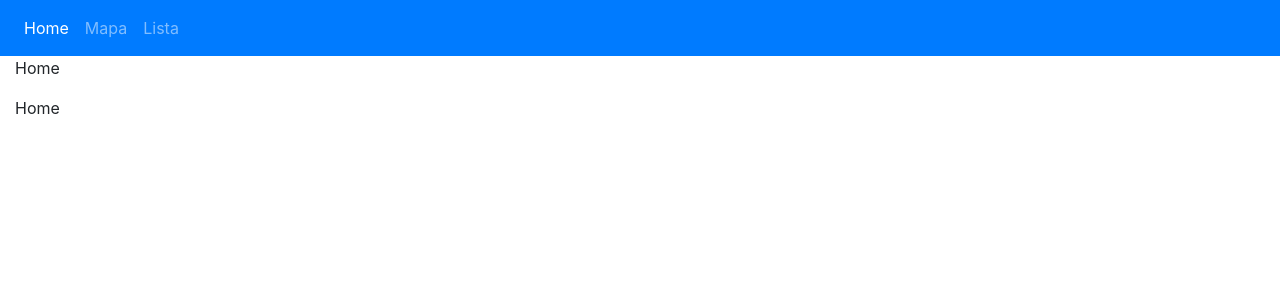
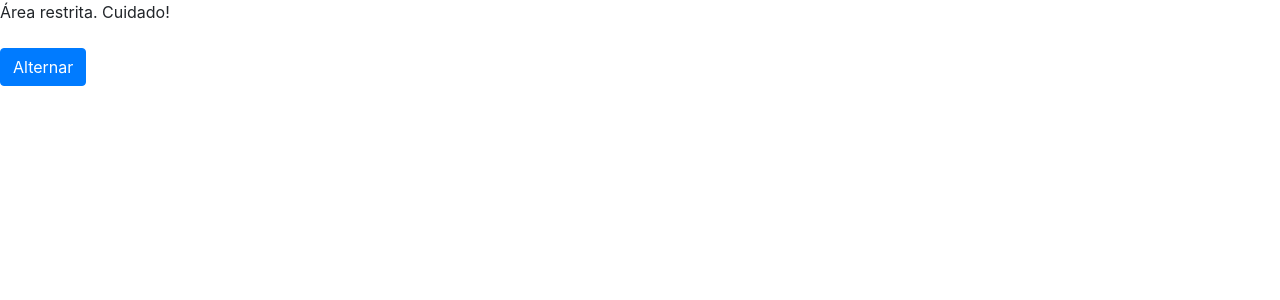
Before and after one commit to PedroFerreiraCJr/angular-directives, an Angular app: page / in a window 1280 px wide. Shown: the top 300 px of the page. Built offline with nearby package versions, Linux system fonts and the light colour scheme.

Commit message:
aula sobre a diretiva ngClass

```diff
--- a/src/app/app.component.html
+++ b/src/app/app.component.html
@@ -1,9 +1,11 @@
 <!--
 <app-diretiva-ngif></app-diretiva-ngif>
 -->
-
+<!--
 <app-diretiva-ngswitch></app-diretiva-ngswitch>
-
+-->
 <!--
 <app-diretiva-ngfor></app-diretiva-ngfor>
 -->
+
+<app-diretiva-ngclass></app-diretiva-ngclass>
--- a/src/app/app.module.ts
+++ b/src/app/app.module.ts
@@ -6,6 +6,7 @@ import { DiretivaNgifComponent } from './diretiva-ngif/diretiva-ngif.component';
 import { DiretivaNgswitchComponent } from './diretiva-ngswitch/diretiva-ngswitch.component';
 import { NgbModule } from '@ng-bootstrap/ng-bootstrap';
 import { DiretivaNgforComponent } from './diretiva-ngfor/diretiva-ngfor.component';
+import { DiretivaNgclassComponent } from './diretiva-ngclass/diretiva-ngclass.component';
 
 @NgModule({
   declarations: [
@@ -13,6 +14,7 @@ import { DiretivaNgforComponent } from './diretiva-ngfor/diretiva-ngfor.componen
     DiretivaNgifComponent,
     DiretivaNgswitchComponent,
     DiretivaNgforComponent,
+    DiretivaNgclassComponent,
   ],
   imports: [
     BrowserModule,
--- /dev/null
+++ b/src/app/diretiva-ngclass/diretiva-ngclass.component.html
@@ -0,0 +1,5 @@
+<div [ngClass]="{'bg-danger': danger}">
+    Área restrita. Cuidado!
+</div>
+<br>
+<button class="btn btn-primary" (click)="onChange()">Alternar</button>
--- /dev/null
+++ b/src/app/diretiva-ngclass/diretiva-ngclass.component.ts
@@ -0,0 +1,21 @@
+import { Component, OnInit } from '@angular/core';
+
+@Component({
+  selector: 'app-diretiva-ngclass',
+  templateUrl: './diretiva-ngclass.component.html',
+  styleUrls: ['./diretiva-ngclass.component.css']
+})
+export class DiretivaNgclassComponent implements OnInit {
+
+  danger: boolean = false
+
+  constructor() { }
+
+  ngOnInit(): void {
+  }
+
+  public onChange(): void {
+    this.danger = !this.danger;
+  }
+
+}
```
Also changed, not shown: src/app/diretiva-ngclass/diretiva-ngclass.component.css (added), 1 other file (tests, documents, lock files or other folders).
